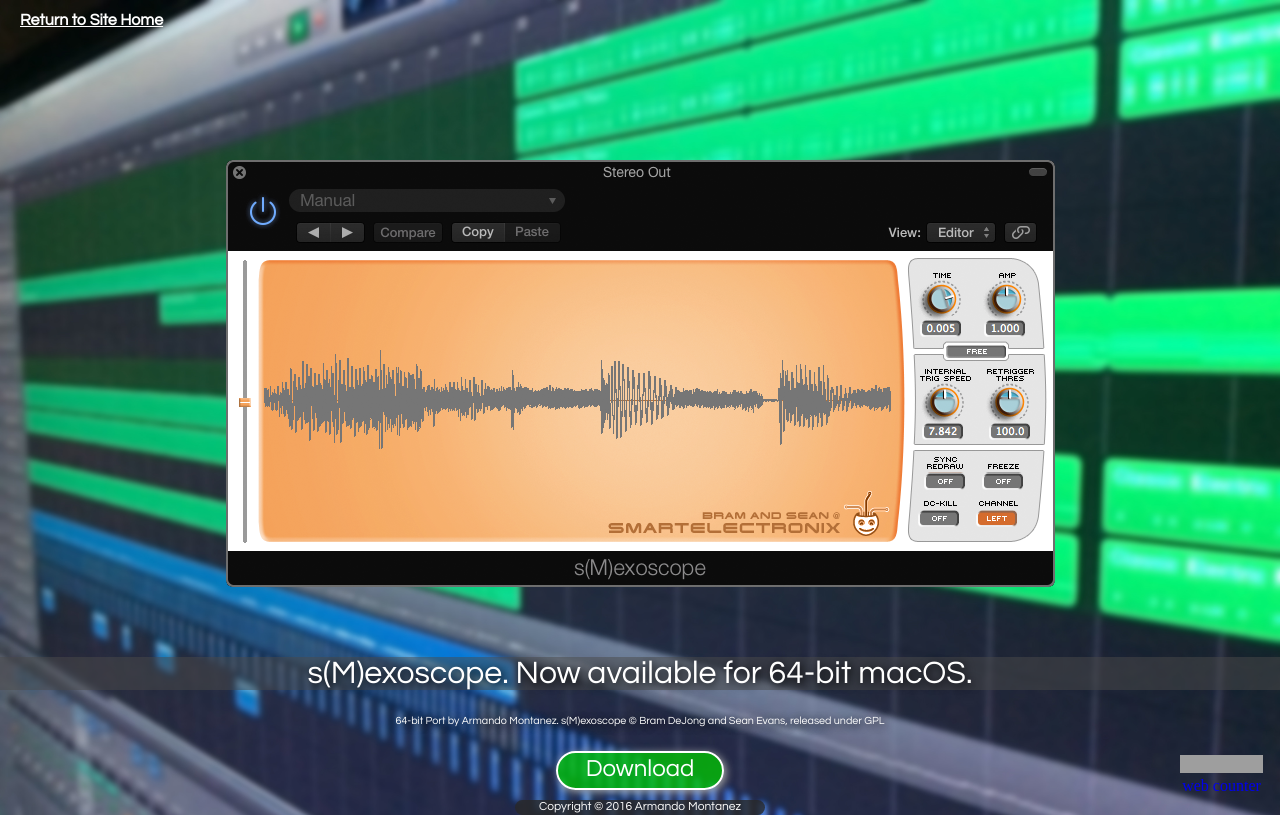
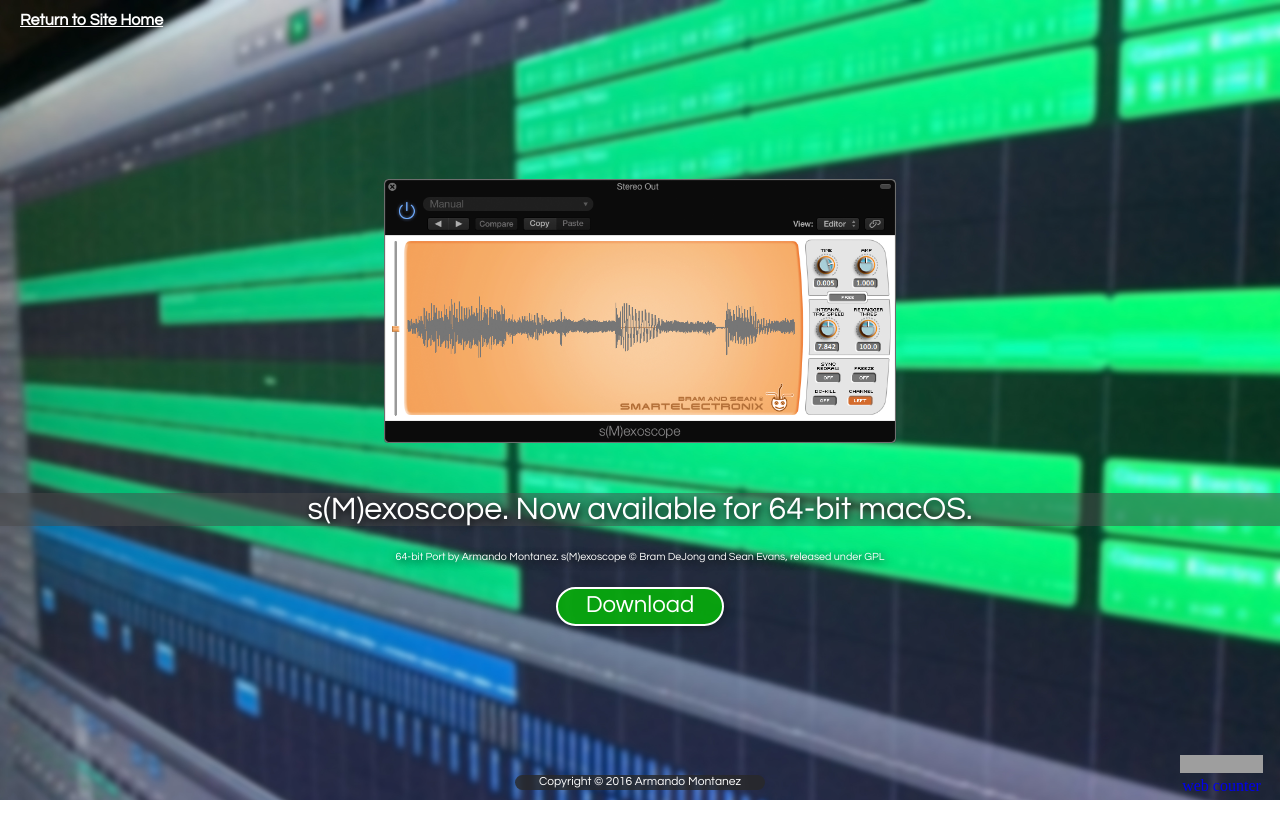
Before and after one commit to armandomontanez/smexoscope, a plain HTML site: page index.html in a window 1280 px wide. Drawn offline with Linux system fonts and the light colour scheme; grey boxes are pictures that could not be loaded.

Commit message:
Update element positioning and button shadow
Tweaks to unify CSS styling

```diff
--- a/css/styles.css
+++ b/css/styles.css
@@ -20,6 +20,7 @@
 }
 #mainContent {
 	display: table-cell;
+	vertical-align: middle;
 	overflow: auto;
 	width: 100%;
 }
@@ -65,7 +66,7 @@
     border-style: solid;
     border-width: 2px;
 
-    box-shadow: 2px 2px 8px #aaaaaa;
+    box-shadow: 2px 2px 8px rgba(0,0,0, 0.25);
 }
 h1 {
 	color: white;
@@ -115,12 +116,11 @@
 	display: block;
 	margin-left: auto;
 	margin-right: auto;
-	margin-top: 100px;
+	margin-top: 0px;
 	margin-bottom: 50px;
-	padding: 20px;
-	width: 80%;
+	width: 40%;
+	max-width: 829px;
 	height: auto;
-	max-width: 829px;
 }
 #counter {
 	position: absolute;
```
